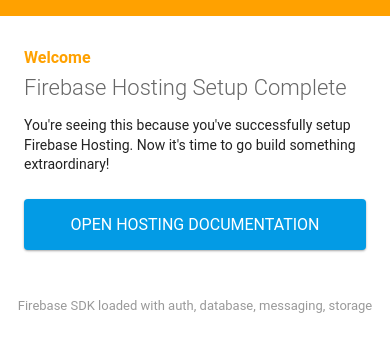
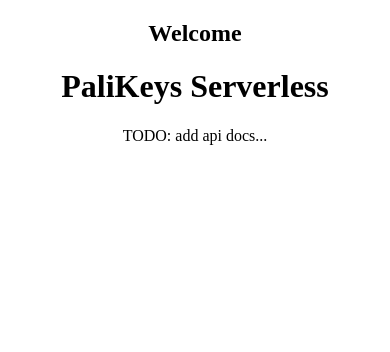
Before and after one commit to watsacca/palikeys-serverless, a plain HTML site: page public/index.html in a window 390 px wide. Drawn offline with Linux system fonts and the light colour scheme; some packages are replaced by stand-ins of ours.

Commit message:
404 handler & cleanup

```diff
--- a/functions/package.json
+++ b/functions/package.json
@@ -22,7 +22,8 @@
   },
   "devDependencies": {
     "tslint": "~5.8.0",
-    "typescript": "~2.8.3"
+    "typescript": "~2.8.3",
+    "firebase": "~5.7.0"
   },
   "private": true
 }
--- a/public/index.html
+++ b/public/index.html
@@ -3,63 +3,13 @@
   <head>
     <meta charset="utf-8">
     <meta name="viewport" content="width=device-width, initial-scale=1">
-    <title>Welcome to Firebase Hosting</title>
-
-    <!-- update the version number as needed -->
-    <script defer src="/__/firebase/5.7.0/firebase-app.js"></script>
-    <!-- include only the Firebase features as you need -->
-    <script defer src="/__/firebase/5.7.0/firebase-auth.js"></script>
-    <script defer src="/__/firebase/5.7.0/firebase-database.js"></script>
-    <script defer src="/__/firebase/5.7.0/firebase-messaging.js"></script>
-    <script defer src="/__/firebase/5.7.0/firebase-storage.js"></script>
-    <!-- initialize the SDK after all desired features are loaded -->
-    <script defer src="/__/firebase/init.js"></script>
-
-    <style media="screen">
-      body { background: #ECEFF1; color: rgba(0,0,0,0.87); font-family: Roboto, Helvetica, Arial, sans-serif; margin: 0; padding: 0; }
-      #message { background: white; max-width: 360px; margin: 100px auto 16px; padding: 32px 24px; border-radius: 3px; }
-      #message h2 { color: #ffa100; font-weight: bold; font-size: 16px; margin: 0 0 8px; }
-      #message h1 { font-size: 22px; font-weight: 300; color: rgba(0,0,0,0.6); margin: 0 0 16px;}
-      #message p { line-height: 140%; margin: 16px 0 24px; font-size: 14px; }
-      #message a { display: block; text-align: center; background: #039be5; text-transform: uppercase; text-decoration: none; color: white; padding: 16px; border-radius: 4px; }
-      #message, #message a { box-shadow: 0 1px 3px rgba(0,0,0,0.12), 0 1px 2px rgba(0,0,0,0.24); }
-      #load { color: rgba(0,0,0,0.4); text-align: center; font-size: 13px; }
-      @media (max-width: 600px) {
-        body, #message { margin-top: 0; background: white; box-shadow: none; }
-        body { border-top: 16px solid #ffa100; }
-      }
-    </style>
+    <title>PaliKeys Serverless</title>
   </head>
-  <body>
+  <body style="text-align: center;">
     <div id="message">
       <h2>Welcome</h2>
-      <h1>Firebase Hosting Setup Complete</h1>
-      <p>You're seeing this because you've successfully setup Firebase Hosting. Now it's time to go build something extraordinary!</p>
-      <a target="_blank" href="https://firebase.google.com/docs/hosting/">Open Hosting Documentation</a>
+      <h1>PaliKeys Serverless</h1>
+      <p>TODO: add api docs...</p>
     </div>
-    <p id="load">Firebase SDK Loading&hellip;</p>
-
-    <script>
-      document.addEventListener('DOMContentLoaded', function() {
-        // // 🔥🔥🔥🔥🔥🔥🔥🔥🔥🔥🔥🔥🔥🔥🔥🔥🔥🔥🔥🔥🔥🔥🔥🔥🔥🔥🔥🔥🔥🔥🔥
-        // // The Firebase SDK is initialized and available here!
-        //
-        // firebase.auth().onAuthStateChanged(user => { });
-        // firebase.database().ref('/path/to/ref').on('value', snapshot => { });
-        // firebase.messaging().requestPermission().then(() => { });
-        // firebase.storage().ref('/path/to/ref').getDownloadURL().then(() => { });
-        //
-        // // 🔥🔥🔥🔥🔥🔥🔥🔥🔥🔥🔥🔥🔥🔥🔥🔥🔥🔥🔥🔥🔥🔥🔥🔥🔥🔥🔥🔥🔥🔥🔥
-
-        try {
-          let app = firebase.app();
-          let features = ['auth', 'database', 'messaging', 'storage'].filter(feature => typeof app[feature] === 'function');
-          document.getElementById('load').innerHTML = `Firebase SDK loaded with ${features.join(', ')}`;
-        } catch (e) {
-          console.error(e);
-          document.getElementById('load').innerHTML = 'Error loading the Firebase SDK, check the console.';
-        }
-      });
-    </script>
   </body>
 </html>
```
Also changed, not shown: functions/src/index.ts (+11 -2 lines), public/404.html (+1 -19 lines), 1 other file.
